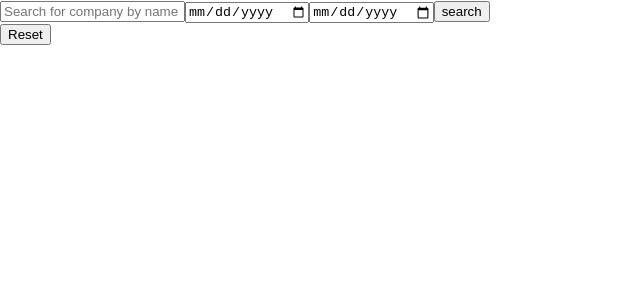
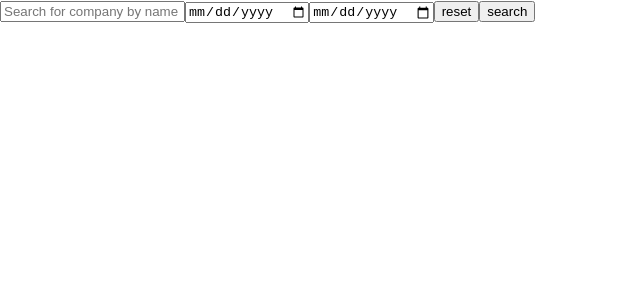
Before and after one commit to kiburtaite/javascript_internship_task, a React (Create React App) app: page / in a window 1280 px wide. Shown: the top 300 px of the page, without its empty margins (0-640 px from the left). Built offline with nearby package versions, Linux system fonts and the light colour scheme.

Commit message:
bachend messages & minor changes

```diff
--- a/server.js
+++ b/server.js
@@ -23,8 +23,10 @@ app.post('/search', async (req, res) => {
 });
 
 app.post('/candles', async (req, res) => {
-    finnhubClient.stockCandles(req.body.code, "D", req.body.start, req.body.end, (error, data, response) =>
-    res.json(data))
+    finnhubClient.stockCandles(req.body.code, "D", req.body.start, req.body.end, (error, data, response) => {
+        console.log(req.body.company, req.body.start, req.body.end);
+        res.json(data)
+    })
 });
 
 app.listen(PORT, () => console.log(`Server is running on PORT ${PORT}`))
--- a/src/App.jsx
+++ b/src/App.jsx
@@ -63,11 +63,15 @@ const reset = () => {
         name="end"
         />
         <input
+        onClick={reset}
+        type="button"
+        value="reset"
+        />
+        <input
         type="submit"
         value="search"
         />
       </form>
-      <button onClick={reset}>Reset</button>
       <div>
         {company!==0 ?
         <ResultList
--- a/src/ResultList.jsx
+++ b/src/ResultList.jsx
@@ -15,7 +15,8 @@ const ResultList = ( {company, start, end, chart, setChart} ) => {
         body: JSON.stringify({
             code: company.ticker,
             start: start,
-            end: end
+            end: end,
+            company: company.name
         })
     })
     .then(res => res.json())
```
